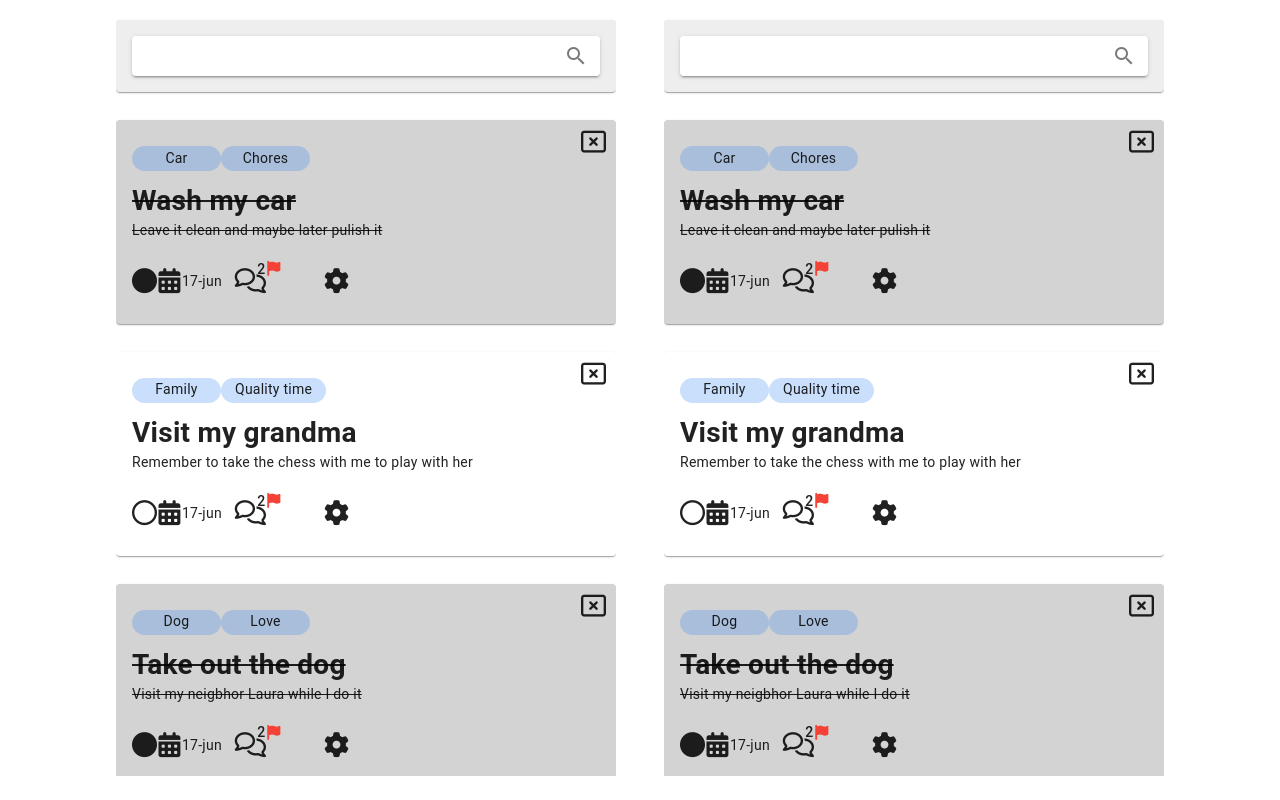
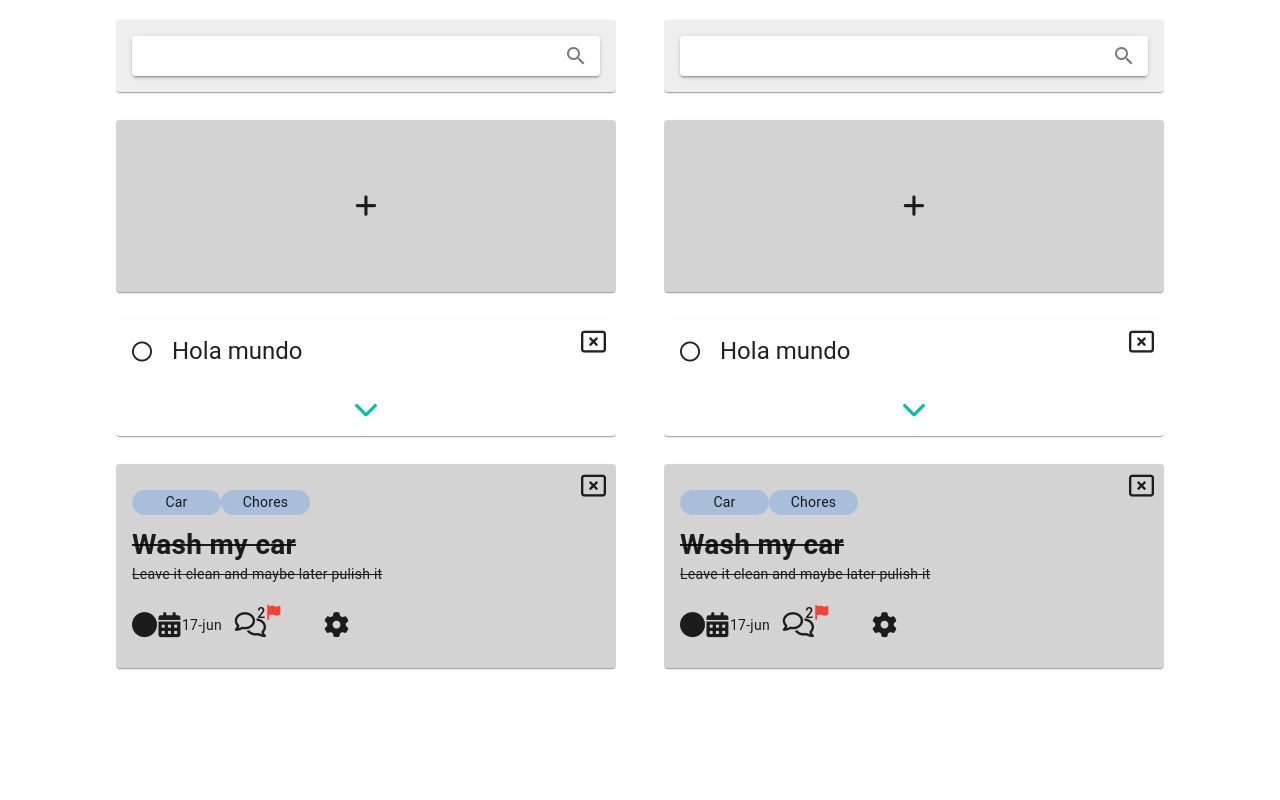
Before and after one commit to DavidGarciaManzana/taskmanager, a Nuxt app: page / in a window 1280 px wide. Built offline with nearby package versions, Linux system fonts and the light colour scheme.

Commit message:
Añadi el componente AddNote para usarlo despues para hacer peticiones POST al API, tambien añadi el componente LightNote que seran los que se rendericen al cargar la pagina ya que la primera API GET solo retorna dos propiedades

```diff
--- /dev/null
+++ b/components/AddNote.vue
@@ -0,0 +1,50 @@
+<template>
+  <v-card
+      height="172"
+      width="280"
+      :class="[
+          lgAndUp ? 'extendedWidth' : '',
+  'container'
+]"
+  >
+    <v-card-actions>
+      <v-btn
+          width="500px"
+          height="172"
+          @click="reveal = true"
+      >
+        <v-icon size="25" icon="fa:fas fa-plus"></v-icon>
+      </v-btn>
+    </v-card-actions>
+
+
+  </v-card>
+</template>
+
+<script>
+import {useDisplay} from "vuetify";
+
+export default {
+  name: "AddNote",
+  setup() {
+    const {lgAndUp} = useDisplay()
+
+    return {lgAndUp}
+  }
+}
+</script>
+
+<style scoped>
+.extendedWidth {
+  min-width: 500px;
+}
+
+.container {
+  margin-top: 28px;
+  background-color: lightgrey;
+  display: flex;
+  justify-content: center;
+  align-items: center;
+}
+
+</style>
--- /dev/null
+++ b/components/LightNote.vue
@@ -0,0 +1,84 @@
+<template>
+  <v-card
+      width="280"
+      :class="[
+          lgAndUp ? 'extendedWidth' : '',
+          completed ? 'completed' : null,
+  'container'
+]"
+  >
+    <v-card-text class="d-flex">
+      <v-icon class="closeTask" size="25" icon="fa:far fa-window-close"></v-icon>
+      <div class="taskContainer" >
+        <v-icon @click="completed = 1" v-if="completed === 0"   size="20" icon="fa:far fa-circle"></v-icon>
+        <v-icon @click="completed = 0" v-else  size="20" icon="fa:fas fa-circle"></v-icon>
+        <h1   class="ml-5 text-h5 text--primary">
+          {{ title }}
+        </h1>
+      </div>
+
+
+
+    </v-card-text>
+    <v-card-actions class="align-self-center">
+      <v-btn
+          variant="text"
+          color="teal-accent-4"
+          @click="reveal = true"
+      >
+        <v-icon size="25" icon="fa:fas fa-chevron-down"></v-icon>
+      </v-btn>
+    </v-card-actions>
+
+  </v-card>
+</template>
+
+<script>
+import {useDisplay} from "vuetify";
+
+export default {
+  name: "LightNote",
+  props: {
+    title: {
+      type: String,
+      required: true
+    },
+    completed: {
+      type: Number,
+      required: true
+    }
+  },
+  setup() {
+    const {lgAndUp} = useDisplay()
+
+    return {lgAndUp}
+  }
+}
+</script>
+
+<style scoped>
+.extendedWidth {
+  min-width: 500px;
+}
+.container {
+  margin-top: 28px;
+  display: flex;
+  flex-direction: column;
+  /*align-items: center;*/
+}
+.closeTask {
+  position: absolute;
+  top: 10px;
+  right: 10px;
+}
+.taskContainer{
+  display: flex;
+  align-items: baseline;
+
+}
+.completed {
+  text-decoration: line-through;
+  background-color: darkgrey;
+}
+
+</style>
--- a/components/NoteWall.vue
+++ b/components/NoteWall.vue
@@ -1,12 +1,17 @@
 <template>
   <div :class="lgAndDown ? 'mobileNoteWallContainer' : 'desktopNoteWallContainer'">
-    <SearchBar :class="lgAndUp ? 'extendedWidth' : null" ></SearchBar>
-    <Note  :title="'Wash my car'" :completed="true"   :content="'Leave it clean and maybe later pulish it'" :date="new Date()" :comments="['Go to marks place to wash it','Not pay more than 100'] " :tags="['Car','Chores']" ></Note>
-    <Note :title="'Visit my grandma'" :completed="false"   :content="'Remember to take the chess with me to play with her'" :date="new Date()" :comments="['Talk about her grandsons','Do not talk about cars'] " :tags="['Family','Quality time']" ></Note>
-    <Note :title="'Take out the dog'" :completed="true"   :content="'Visit my neigbhor Laura while I do it'" :date="new Date()" :comments="['Invite Laura to next week party','Do not let the dog to eat trash'] " :tags="['Dog','Love']" ></Note>
-    <Note :title="'Take out the dog'" :completed="false"   :content="'Visit my neigbhor Laura while I do it'" :date="new Date()" :comments="[] " :tags="['Dog','Love']" ></Note>
-    <Note :title="'Take out the dog'" :completed="false"   :content="'Visit my neigbhor Laura while I do it'" :date="new Date()" :comments="[] " :tags="['Dog','Love']" ></Note>
-    <Note :title="'Take out the dog'" :completed="false"   :content="'Visit my neigbhor Laura while I do it'" :date="new Date()" :comments="[] " :tags="['Dog','Love']" ></Note>
+    <SearchBar :class="lgAndUp ? 'extendedWidth' : null"></SearchBar>
+
+    <AddNote></AddNote>
+    <LightNote :title="'Hola mundo'" :completed="0"></LightNote>
+
+    <Note :title="'Wash my car'" :completed="true" :content="'Leave it clean and maybe later pulish it'"
+          :date="new Date()" :comments="['Go to marks place to wash it','Not pay more than 100'] "
+          :tags="['Car','Chores']"></Note>
+<!--    <Note :title="'Visit my grandma'" :completed="false"-->
+<!--          :content="'Remember to take the chess with me to play with her'" :date="new Date()"-->
+<!--          :comments="['Talk about her grandsons','Do not talk about cars'] " :tags="['Family','Quality time']"></Note>-->
+
   </div>
 
 </template>
@@ -14,31 +19,40 @@
 <script>
 import SearchBar from "@/components/SearchBar.vue";
 import Note from "@/components/Note.vue"
+import AddNote from "~/components/AddNote.vue";
+import LightNote from "~/components/LightNote.vue";
 import {useDisplay} from "vuetify";
+import useGetNotes from "~/composables/useGetNotes";
+
 export default {
   name: "NoteWall",
-  components: {SearchBar,Note},
+  components: {SearchBar, Note,AddNote,LightNote},
   setup() {
-    const {lgAndDown,lgAndUp} = useDisplay()
+    const {lgAndDown, lgAndUp} = useDisplay()
+    // const {answer} = useGetNotes()
+    // todo Comentar la linea de abajo
+    const answer = 0
 
-    return {lgAndDown,lgAndUp}
+    return {lgAndDown, lgAndUp, answer}
   }
 }
 </script>
 
 <style scoped>
-.mobileNoteWallContainer{
+.mobileNoteWallContainer {
   display: flex;
   flex-direction: column;
   justify-content: center;
   align-items: center;
 }
-.desktopNoteWallContainer{
+
+.desktopNoteWallContainer {
   margin: 16px 24px;
   overflow-y: auto;
-  max-height:95svh;
+  max-height: 95svh;
 }
-.extendedWidth{
+
+.extendedWidth {
   width: 500px;
 }
 </style>
--- /dev/null
+++ b/composables/useGetNotes.js
@@ -0,0 +1,33 @@
+import axios from "axios";
+
+const useGetNotes = () => {
+    const answer = ref([])
+    const token = 'e864a0c9eda63181d7d65bc73e61e3dc6b74ef9b82f7049f1fc7d9fc8f29706025bd271d1ee1822b15d654a84e1a0997b973a46f923cc9977b3fcbb064179ecd'
+    const config = {
+        headers: {Authorization: `Bearer ${token}`},
+        params: {
+            token: 'bdgm-0001',
+        },
+    };
+
+
+    const getNotes = async () => {
+        const {data,status} = await axios.get(
+            'https://ecsdevapi.nextline.mx/vdev/tasks-challenge/tasks',
+            config
+        )
+
+        if( status===200 ) {
+            answer.value = data
+            console.log(answer.value)
+            console.log(data)
+        } else {
+            console.log('Something went wrong ' + status)
+        }
+
+    }
+    getNotes()
+    return{answer}
+}
+
+export default useGetNotes
--- /dev/null
+++ b/composables/usePostNotes.js
@@ -0,0 +1,32 @@
+import axios from "axios";
+
+const usePostNotes = () => {
+    const answer = ref([])
+    const token = 'e864a0c9eda63181d7d65bc73e61e3dc6b74ef9b82f7049f1fc7d9fc8f29706025bd271d1ee1822b15d654a84e1a0997b973a46f923cc9977b3fcbb064179ecd'
+    const config = {
+        headers: {Authorization: `Bearer ${token}`}
+    };
+
+    const parameters = {
+        token: "bdgm-001"
+    };
+    const getNotes = async () => {
+        const {data,status} = await axios.get(
+            'https://ecsdevapi.nextline.mx/vdev/tasks-challenge/tasks',
+            config,
+            parameters
+        )
+        if( status===200 ) {
+            answer.value = data
+            console.log(answer.value)
+        } else {
+            console.log('Something went wrong ' + status)
+        }
+
+    }
+    getNotes()
+
+    return{answer}
+}
+
+export default usePostNotes
--- a/package.json
+++ b/package.json
@@ -16,6 +16,7 @@
     "nuxt": "^3.5.2"
   },
   "dependencies": {
+    "axios": "^1.4.0",
     "vuetify": "^3.3.4"
   }
 }
--- a/plugins/vuetify.ts
+++ b/plugins/vuetify.ts
@@ -26,7 +26,7 @@ export default defineNuxtPlugin(nuxtApp => {
                 sm: 375,
                 md: 425,
                 lg: 610,
-                xl: 1024,
+                xl: 960,
                 xxl: 1440 //de 1440a mas
             },
         },
```
Also changed, not shown: 2 other files (tests, documents, lock files or other folders).
